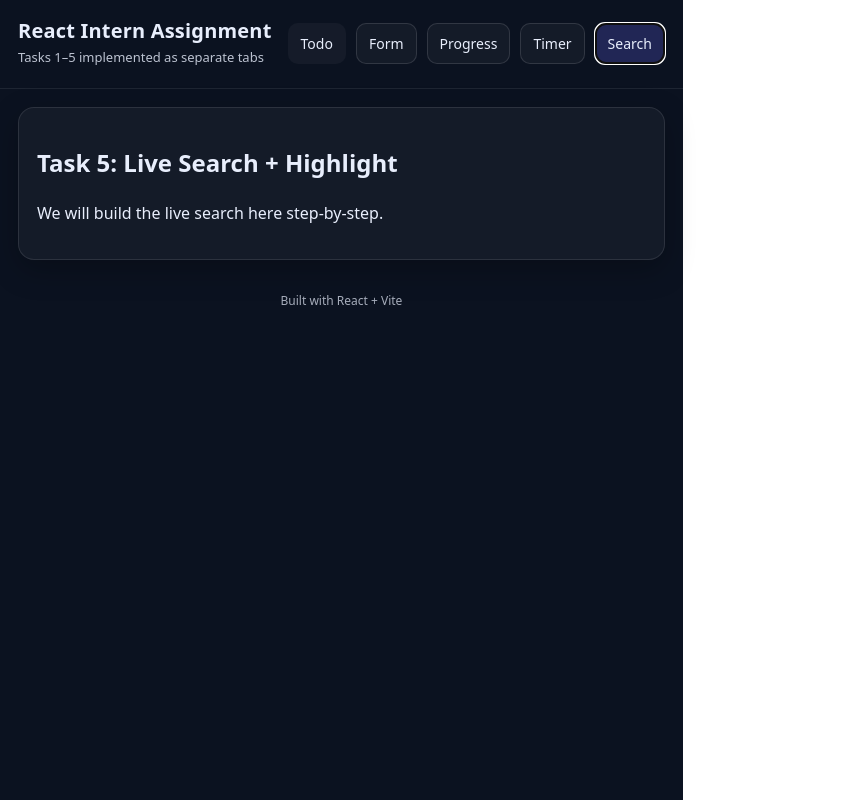
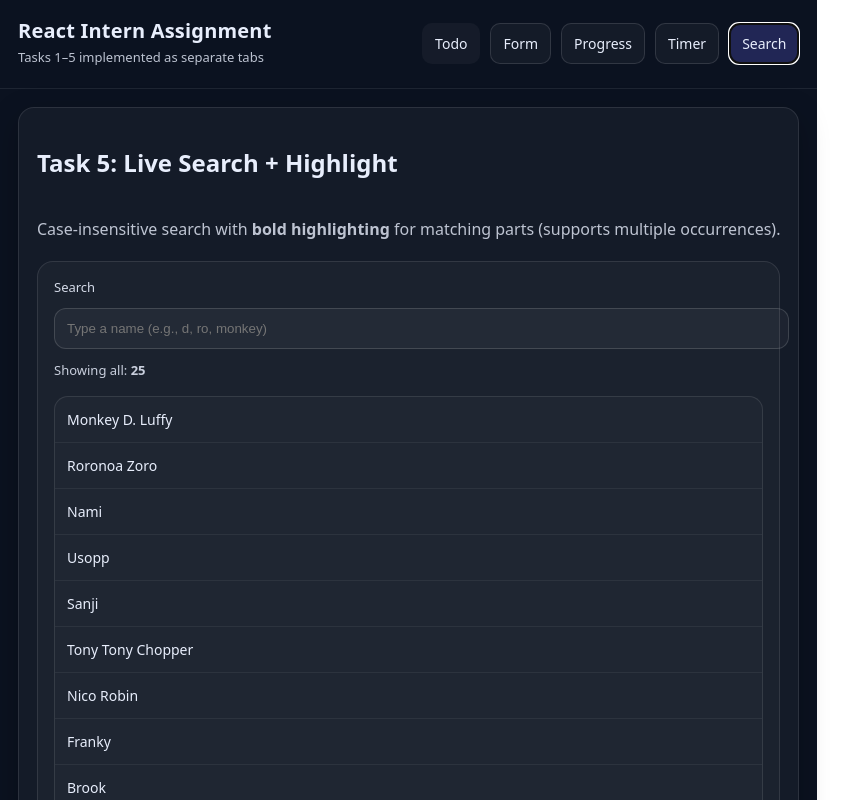
Before and after one commit to Eswar133/TO-DO-LIST, a React (Vite) app: page / in a window 1280 px wide. Both pictures are taken after typing "Sample" into the empty fields and a click on the button "Search". Shown: the top 800 px of the page, without its empty margins (0-862 px from the left). Built offline with nearby package versions, Linux system fonts and the light colour scheme.

Commit message:
Live search

```diff
--- a/src/pages/SearchPage.jsx
+++ b/src/pages/SearchPage.jsx
@@ -1,8 +1,195 @@
+import { useMemo, useState } from "react";
+
+const NAMES = [
+  "Monkey D. Luffy",
+  "Roronoa Zoro",
+  "Nami",
+  "Usopp",
+  "Sanji",
+  "Tony Tony Chopper",
+  "Nico Robin",
+  "Franky",
+  "Brook",
+  "Jinbe",
+  "Portgas D. Ace",
+  "Sabo",
+  "Trafalgar D. Water Law",
+  "Boa Hancock",
+  "Dracule Mihawk",
+  "Shanks",
+  "Gol D. Roger",
+  "Silvers Rayleigh",
+  "Kozuki Oden",
+  "Charlotte Katakuri",
+  "Donquixote Doflamingo",
+  "Eustass Kid",
+  "Killer",
+  "Marshall D. Teach",
+  "Monkey D. Garp",
+];
+
 export default function SearchPage() {
+  const [query, setQuery] = useState("");
+
+  const trimmedQuery = query.trim();
+
+  const filtered = useMemo(() => {
+    if (!trimmedQuery) return NAMES;
+
+    const q = trimmedQuery.toLowerCase();
+    return NAMES.filter((name) => name.toLowerCase().includes(q));
+  }, [trimmedQuery]);
+
+  const matchCount = filtered.length;
+
   return (
-    <div>
+    <div style={styles.wrapper}>
       <h2>Task 5: Live Search + Highlight</h2>
-      <p>We will build the live search here step-by-step.</p>
+      <p style={styles.subtext}>
+        Case-insensitive search with <b>bold highlighting</b> for matching parts
+        (supports multiple occurrences).
+      </p>
+
+      <div style={styles.card}>
+        <label style={styles.label}>Search</label>
+        <input
+          value={query}
+          onChange={(e) => setQuery(e.target.value)}
+          placeholder="Type a name (e.g., d, ro, monkey)"
+          style={styles.input}
+        />
+
+        <div style={styles.metaRow}>
+          {trimmedQuery ? (
+            <span style={styles.count}>
+              Matching results: <b>{matchCount}</b>
+            </span>
+          ) : (
+            <span style={styles.count}>
+              Showing all: <b>{NAMES.length}</b>
+            </span>
+          )}
+
+          {trimmedQuery && (
+            <button type="button" onClick={() => setQuery("")} style={styles.clearBtn}>
+              Clear
+            </button>
+          )}
+        </div>
+
+        <div style={styles.listBox}>
+          {matchCount === 0 ? (
+            <div style={styles.noMatch}>No matches found</div>
+          ) : (
+            <ul style={styles.list}>
+              {filtered.map((name) => (
+                <li key={name} style={styles.item}>
+                  {renderHighlighted(name, trimmedQuery)}
+                </li>
+              ))}
+            </ul>
+          )}
+        </div>
+      </div>
+
+      <div style={styles.note}>
+        Highlight rule: all occurrences of the query are bolded (case-insensitive).
+      </div>
     </div>
   );
 }
+
+function renderHighlighted(text, query) {
+  if (!query) return text;
+
+  // Escape regex special characters in query
+  const escaped = query.replace(/[.*+?^${}()|[\]\\]/g, "\\$&");
+  const re = new RegExp(`(${escaped})`, "gi");
+
+  // Split text by matches, keep matches using capturing group
+  const parts = text.split(re);
+
+  return parts.map((part, idx) => {
+    const isMatch = part.toLowerCase() === query.toLowerCase();
+    return isMatch ? (
+      <strong key={idx} style={styles.highlight}>
+        {part}
+      </strong>
+    ) : (
+      <span key={idx}>{part}</span>
+    );
+  });
+}
+
+const styles = {
+  wrapper: { display: "grid", gap: 10 },
+  subtext: { opacity: 0.8, marginTop: 6, marginBottom: 10 },
+
+  card: {
+    padding: 16,
+    borderRadius: 16,
+    border: "1px solid rgba(255,255,255,0.10)",
+    background: "rgba(255,255,255,0.03)",
+    display: "grid",
+    gap: 10,
+  },
+
+  label: { fontSize: 13, opacity: 0.9 },
+
+  input: {
+    padding: "12px 12px",
+    borderRadius: 12,
+    border: "1px solid rgba(255,255,255,0.14)",
+    background: "rgba(255,255,255,0.04)",
+    color: "inherit",
+    outline: "none",
+    width: "100%",
+  },
+
+  metaRow: {
+    display: "flex",
+    alignItems: "center",
+    justifyContent: "space-between",
+    gap: 10,
+    flexWrap: "wrap",
+    marginTop: 2,
+  },
+  count: { fontSize: 13, opacity: 0.85 },
+
+  clearBtn: {
+    padding: "8px 10px",
+    borderRadius: 12,
+    border: "1px solid rgba(255,255,255,0.12)",
+    background: "rgba(255,255,255,0.04)",
+    color: "inherit",
+    cursor: "pointer",
+    fontSize: 13,
+  },
+
+  listBox: {
+    marginTop: 6,
+    borderRadius: 14,
+    border: "1px solid rgba(255,255,255,0.10)",
+    background: "rgba(255,255,255,0.02)",
+    overflow: "hidden",
+  },
+
+  list: {
+    margin: 0,
+    padding: 0,
+    listStyle: "none",
+    display: "grid",
+  },
+
+  item: {
+    padding: "12px 12px",
+    borderBottom: "1px solid rgba(255,255,255,0.06)",
+    fontSize: 14,
+  },
+
+  noMatch: { padding: 12, opacity: 0.8, fontSize: 13 },
+
+  highlight: { fontWeight: 800 },
+
+  note: { opacity: 0.8, fontSize: 12, paddingTop: 6 },
+};
```
